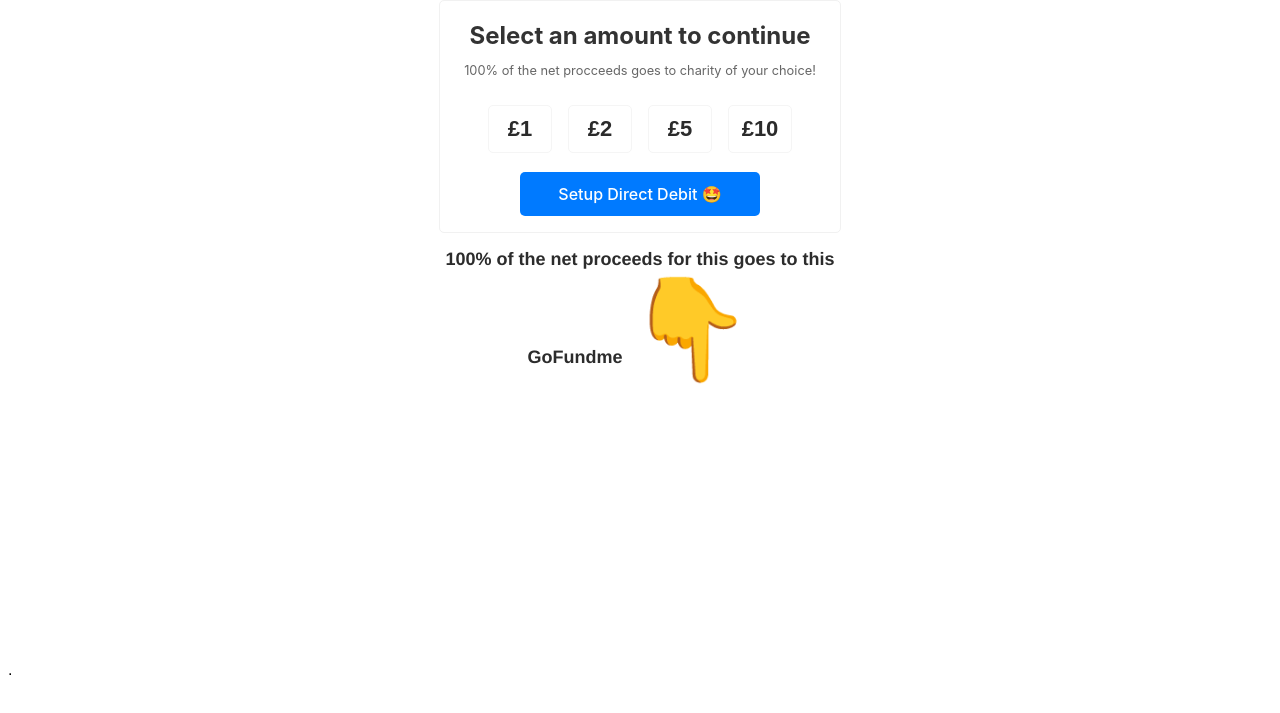
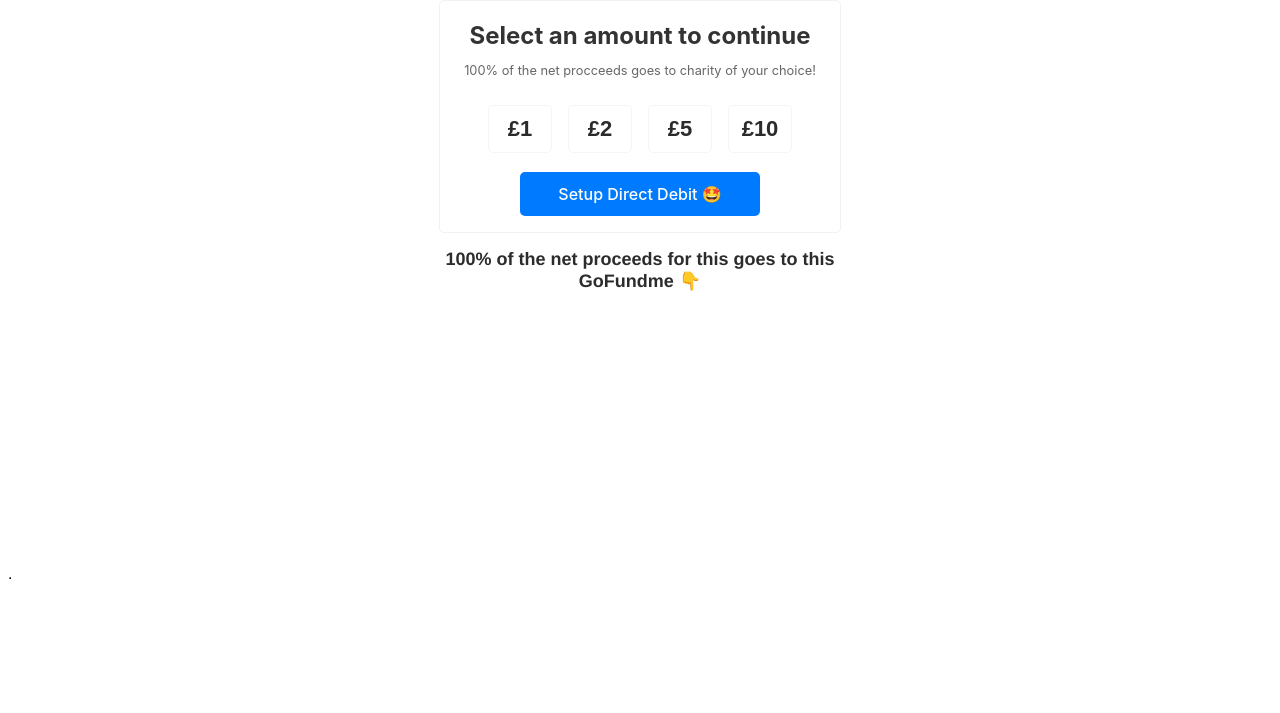
Before and after one commit to ezana-gebre/Donate-check, a plain HTML site: page index.html in a window 1280 px wide. Shown: the part 85-798 px from the top of the page. Drawn offline with Linux system fonts and the light colour scheme; a script that the page names is missing.

Commit message:
Update index.html

```diff
--- a/index.html
+++ b/index.html
@@ -47,11 +47,11 @@
 
           </div>
           <div class="finish-button">
-            <button class="finish">Setup Direct Debit    <span>&#129321;</span>     </button>
+            <button class="finish">Setup Direct Debit    <span>  &#129321;</span>     </button>
           </div>
         </div>
         <div class="gofundme">
-            <h1>100% of the net proceeds for this goes to this GoFundme <span style='font-size:100px;'>&#128071;</span></h1>
+            <h1>100% of the net proceeds for this goes to this GoFundme <span>&#128071;</span></h1>
             <div class="gfm-embed" data-url="https://www.gofundme.com/f/help-jason-mollring-fight-glioblastoma-every-day-counts/widget/large?sharesheet=fundraiser sidebar&attribution_id=sl:e2940f4e-41dc-426d-8b2a-56f6b6b06bb5"></div><script defer src="https://www.gofundme.com/static/js/embed.js"></script>
         </div>
         </div>
```
